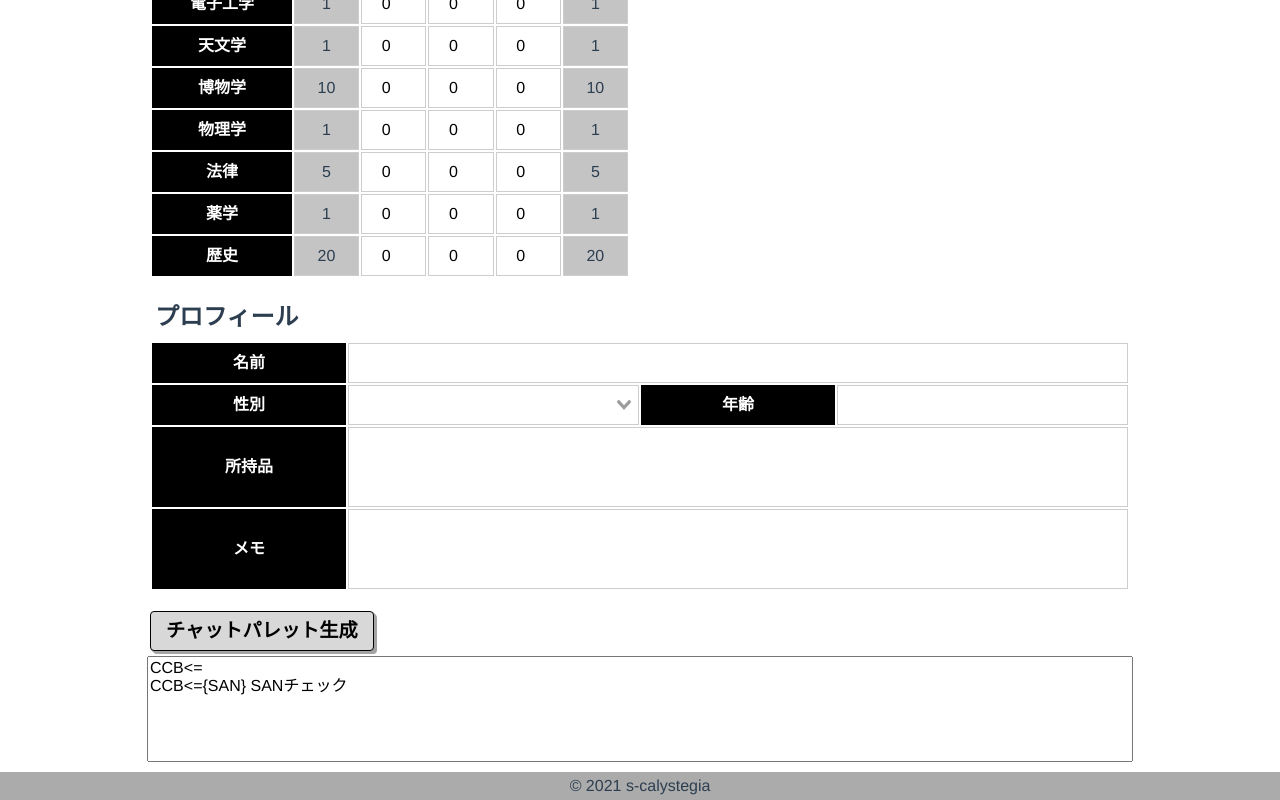
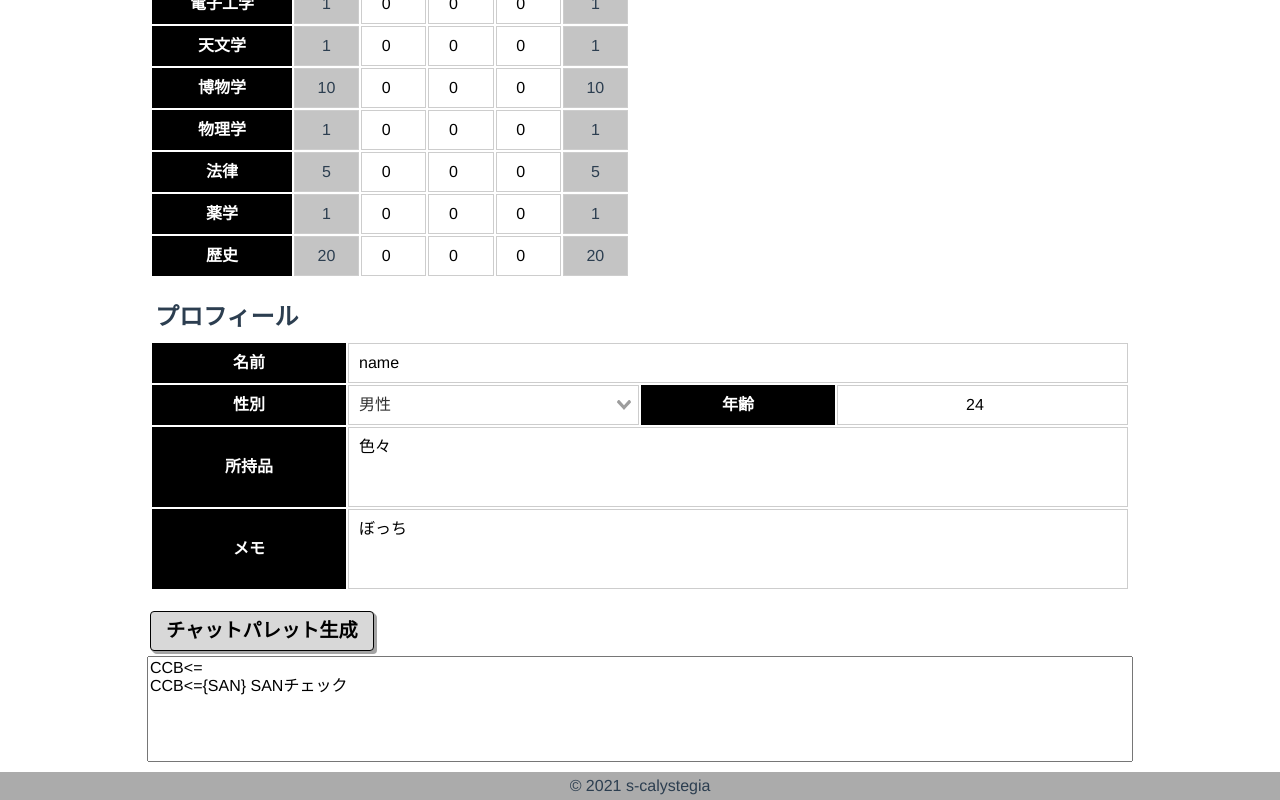
Before and after one commit to sueCalystegia00/CoC-chara-maker, a Vue app: page / in a window 1280 px wide. Shown: the part 2421-3221 px from the top of the page. Built offline with nearby package versions, Linux system fonts and the light colour scheme; no server answers.

Commit message:
update: コンポーネントからvuexを更新

```diff
--- a/src/components/Profile.vue
+++ b/src/components/Profile.vue
@@ -5,7 +5,14 @@
       <tbody>
         <tr>
           <th class="label-name">名前</th>
-          <td colspan="3"><input type="text" class="input-name" /></td>
+          <td colspan="3">
+            <input
+              type="text"
+              class="input-name"
+              v-model="profile.name"
+              @input="setProfileData('name', profile.name)"
+            />
+          </td>
         </tr>
         <tr>
           <th class="label-gender">性別</th>
@@ -13,21 +20,40 @@
             <v-select
               class="input-gender"
               :options="['男性', '女性', '不詳']"
+              v-model="profile.gender"
+              @input="setProfileData('gender', profile.gender)"
             ></v-select>
           </td>
           <th class="label-age">年齢</th>
-          <td><input type="number" class="input-gender" /></td>
+          <td>
+            <input
+              type="number"
+              class="input-gender"
+              v-model="profile.age"
+              @input="setProfileData('age', profile.age)"
+            />
+          </td>
         </tr>
         <tr class="large">
           <th class="label-belongings">所持品</th>
           <td colspan="3">
-            <textarea type="text" class="input-belongings"></textarea>
+            <textarea
+              type="text"
+              class="input-belongings"
+              v-model="profile.belongings"
+              @input="setProfileData('belongings', profile.belongings)"
+            ></textarea>
           </td>
         </tr>
         <tr class="large">
           <th class="label-note">メモ</th>
           <td colspan="3">
-            <textarea type="text" class="input-note"></textarea>
+            <textarea
+              type="text"
+              class="input-note"
+              v-model="profile.personalNote"
+              @input="setProfileData('personalNote', profile.personalNote)"
+            ></textarea>
           </td>
         </tr>
       </tbody>
@@ -36,11 +62,20 @@
 </template>
 
 <script>
+import { mapState } from "vuex";
 import vSelect from "vue-select";
 export default {
   name: "Profile",
   components: {
     vSelect,
+  },
+  computed: {
+    ...mapState(["profile"]),
+  },
+  methods: {
+    setProfileData(key, value) {
+      this.$store.commit("setProfile", { key: key, value: value });
+    },
   },
 };
 </script>
--- a/src/store/index.js
+++ b/src/store/index.js
@@ -9,11 +9,11 @@ Vue.use(Vuex);
 export default new Vuex.Store({
   state: {
     profile: {
-      name: "",
-      gender: "",
-      age: null,
-      belongings: "",
-      personalNote: "",
+      name: "name",
+      gender: "男性",
+      age: 24,
+      belongings: "色々",
+      personalNote: "ぼっち",
     },
     jobName: "",
     statusList: statusListData,
@@ -46,7 +46,7 @@ export default new Vuex.Store({
     },
   },
   mutations: {
-    setProfile: (state, payload) => (state.profile = payload),
+    setProfile: (state, { key, value }) => (state.profile[key] = value),
     setJobName: (state, payload) => (state.jobName = payload),
     setStatus: (state, { type, key, values }) => {
       state.statusList[type][key] = values;
```
